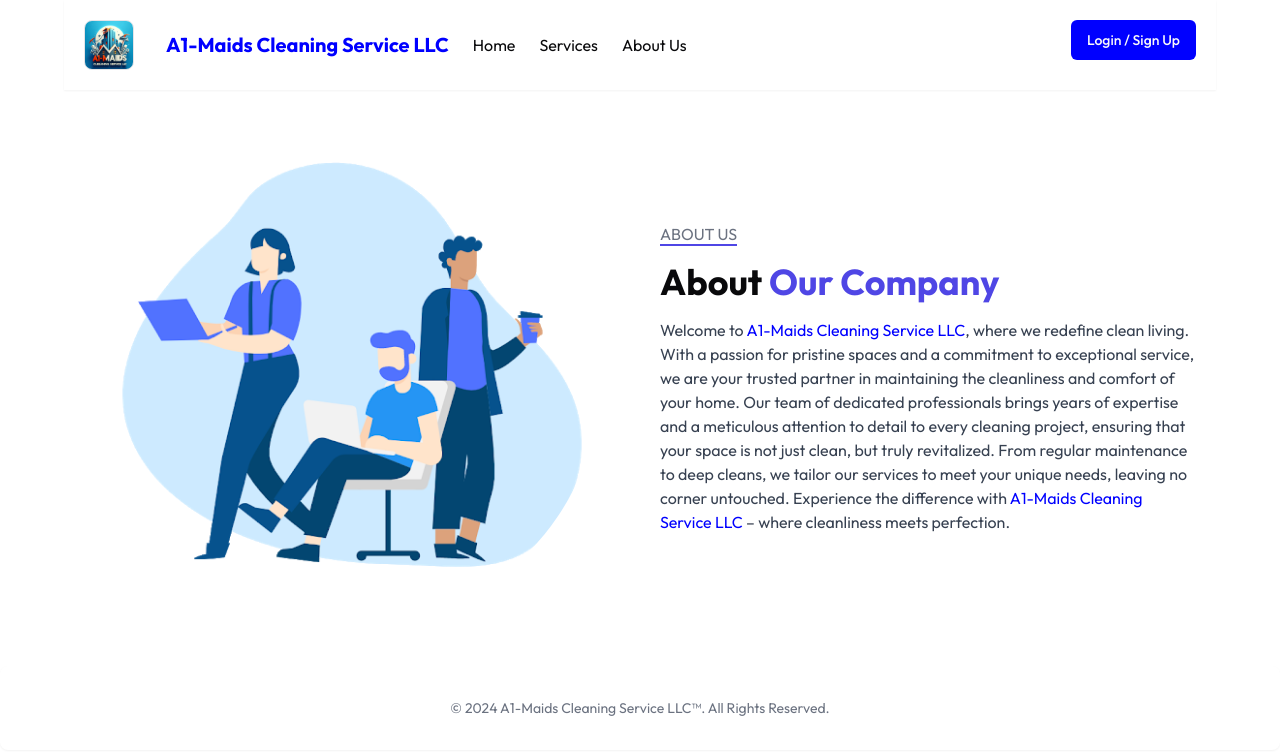
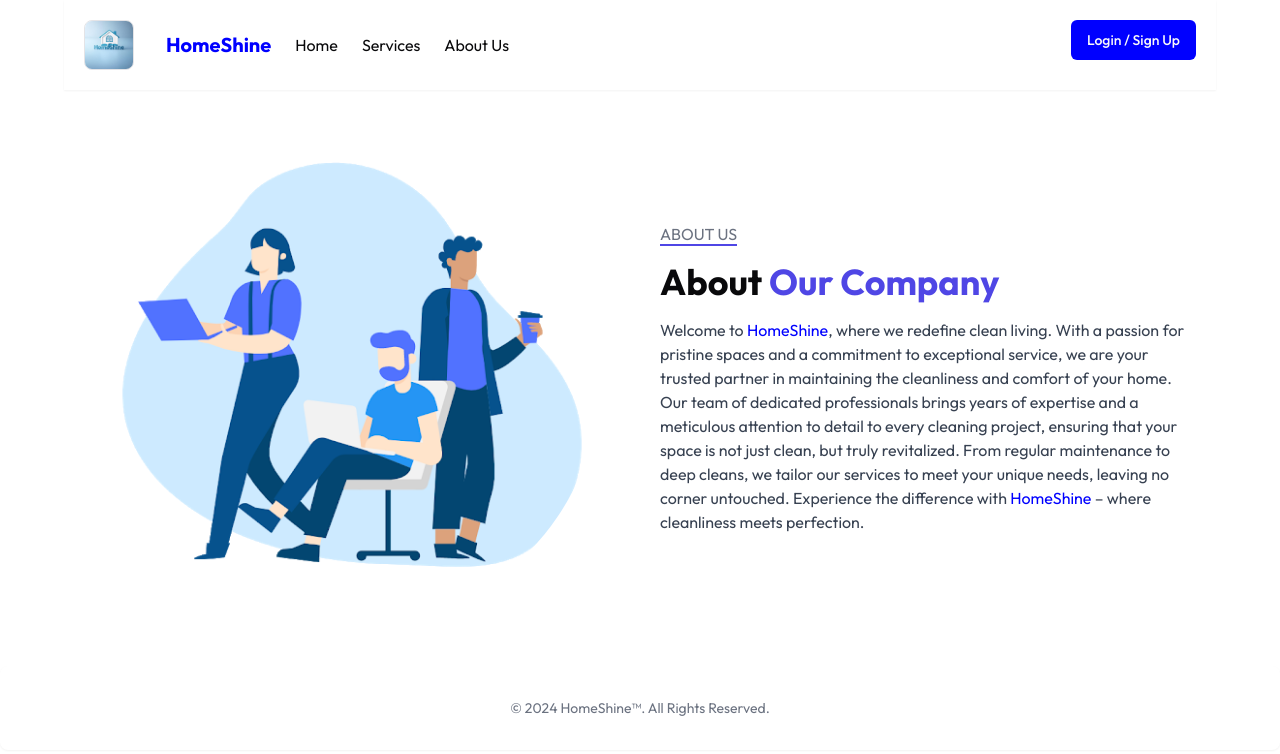
Before and after one commit to Key-runnnnnnn/House-cleaning-web-app, a Next.js app: page /about in a window 1280 px wide. Shown: the top 754 px of the page. Built offline with nearby package versions, Linux system fonts and the light colour scheme; no server answers.

Commit message:
Implement code changes to enhance functionality and improve performance

```diff
--- a/app/(routes)/about/_components/MyCompanyInfo.jsx
+++ b/app/(routes)/about/_components/MyCompanyInfo.jsx
@@ -6,7 +6,8 @@
     <div className="sm:flex items-center max-w-screen-xl">
       <div className="sm:w-1/2 p-10">
         <div className="image object-center text-center">
-          <Image className='rounded-full'
+          <Image
+            className="rounded-full"
             src={"/about.png"}
             alt="About Us Image"
             width={400}
@@ -18,12 +19,24 @@
       </div>
       <div className="sm:w-1/2 p-5">
         <div className="text">
-          <span className="text-gray-500 border-b-2 border-indigo-600 uppercase">About us</span>
+          <span className="text-gray-500 border-b-2 border-indigo-600 uppercase">
+            About us
+          </span>
           <h2 className="my-4 font-bold text-3xl sm:text-4xl">
             About <span className="text-indigo-600">Our Company</span>
           </h2>
           <p className="text-gray-700">
-          Welcome to <span className='text-primary'>A1-Maids Cleaning Service LLC</span>, where we redefine clean living. With a passion for pristine spaces and a commitment to exceptional service, we are your trusted partner in maintaining the cleanliness and comfort of your home. Our team of dedicated professionals brings years of expertise and a meticulous attention to detail to every cleaning project, ensuring that your space is not just clean, but truly revitalized. From regular maintenance to deep cleans, we tailor our services to meet your unique needs, leaving no corner untouched. Experience the difference with  <span className='text-primary'>A1-Maids Cleaning Service LLC</span> – where cleanliness meets perfection.
+            Welcome to <span className="text-primary">HomeShine</span>, where we
+            redefine clean living. With a passion for pristine spaces and a
+            commitment to exceptional service, we are your trusted partner in
+            maintaining the cleanliness and comfort of your home. Our team of
+            dedicated professionals brings years of expertise and a meticulous
+            attention to detail to every cleaning project, ensuring that your
+            space is not just clean, but truly revitalized. From regular
+            maintenance to deep cleans, we tailor our services to meet your
+            unique needs, leaving no corner untouched. Experience the difference
+            with <span className="text-primary">HomeShine</span> – where
+            cleanliness meets perfection.
           </p>
         </div>
       </div>
--- a/app/_components/Footer.jsx
+++ b/app/_components/Footer.jsx
@@ -7,7 +7,7 @@
         <span className="block text-sm text-gray-500 sm:text-center dark:text-gray-400">
           © 2024{" "}
           <Link href={"/"} className="hover:underline">
-            A1-Maids Cleaning Service LLC™
+            HomeShine™
           </Link>
           . All Rights Reserved.
         </span>
--- a/app/_components/Header.jsx
+++ b/app/_components/Header.jsx
@@ -30,7 +30,7 @@
       <div className="flex items-center gap-8">
         <Link href={"/"}>
           <Image
-            src="/Designer.png"
+            src="/h2.jpg"
             alt="logo"
             width={50}
             height={50}
@@ -42,7 +42,7 @@
             href={"/"}
             className="font-bold text-[20px] hover:scale-105 text-primary"
           >
-            A1-Maids Cleaning Service LLC
+            HomeShine
           </Link>
           <Link
             href={"/"}
```
Also changed, not shown: public/h1.jpg (added), public/h2.jpg (added).
